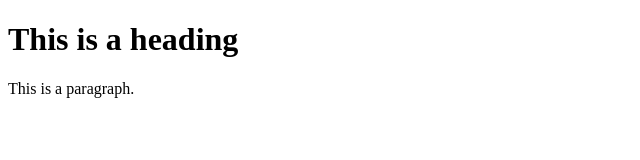
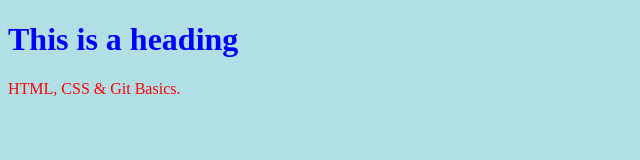
Before and after one commit to VladimirLGit/rsschool-cv, a plain HTML site: page index.html in a window 1280 px wide. Shown: the whole page, without its empty margins (0-640 px from the left). Drawn offline with Linux system fonts and the light colour scheme.

Commit message:
fix: Edit Index.html

```diff
--- a/index.html
+++ b/index.html
@@ -1,12 +1,14 @@
 <!DOCTYPE html>
-<html>
+<html lang="ru">
 <head>
-  <link rel="stylesheet" href="styles.css">
+  <meta charset="utf-8">
+  <title>HTML, CSS &amp; Git Basics.</title>
+  <link rel="stylesheet" href="style.css">
 </head>
 <body>
 
-<h1>This is a heading</h1>
-<p>This is a paragraph.</p>
+  <h1>This is a heading</h1>
+  <p>HTML, CSS &amp; Git Basics.</p>
 
 </body>
 </html>
```
